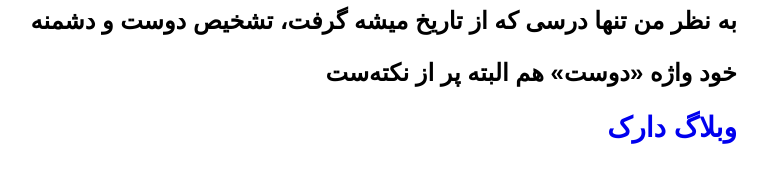
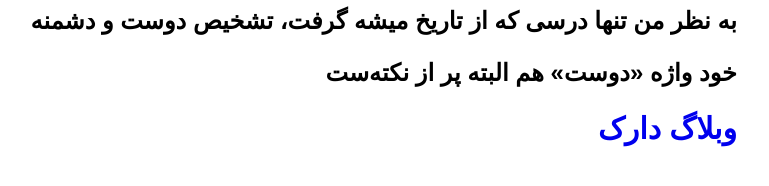
Before and after one commit to darkblog/darkblog.github.io, a Jekyll site: the page built from _posts/2024-7-4-2.md, in a window 1280 px wide. Shown: the part 404-590 px from the top of the page, without its empty margins (392-1161 px from the left). Built offline with Jekyll 4.4.1, drawn with Linux system fonts in a browser that asks for light colours.

Commit message:
Update post.html

```diff
--- a/_layouts/post.html
+++ b/_layouts/post.html
@@ -7,7 +7,7 @@
 <head>
 <title>{{ page.title }}</title>
 <meta name="viewport" content="width=device-width">
-<style>body{font-family:sans-serif;margin:auto;padding:1em;max-width:80ch}a{text-decoration:none;font-size:28px}</style>
+<style>body{font-family:sans-serif;margin:auto;padding:1em;max-width:80ch}a{text-decoration:none;font-size:30px}</style>
 </head>
 <body>
 <h1>{{ page.title }}</h1>
```
